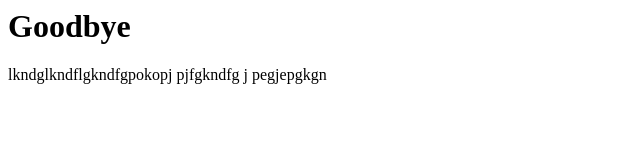
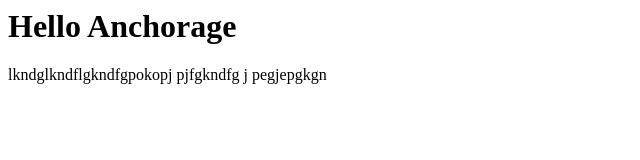
Before and after one commit to cfatesta/test02, a plain HTML site: page index.html in a window 1280 px wide. Shown: the whole page, without its empty margins (0-640 px from the left). Drawn offline with Linux system fonts and the light colour scheme.

Commit message:
updating header x2

```diff
--- a/index.html
+++ b/index.html
@@ -2,7 +2,7 @@
 <head></head>
 
 <body>
-    <h1>Goodbye</h1>
+    <h1>Hello Anchorage</h1>
 
     <p>lkndglkndflgkndfgpokopj pjfgkndfg j pegjepgkgn</p>
 </body>
```
